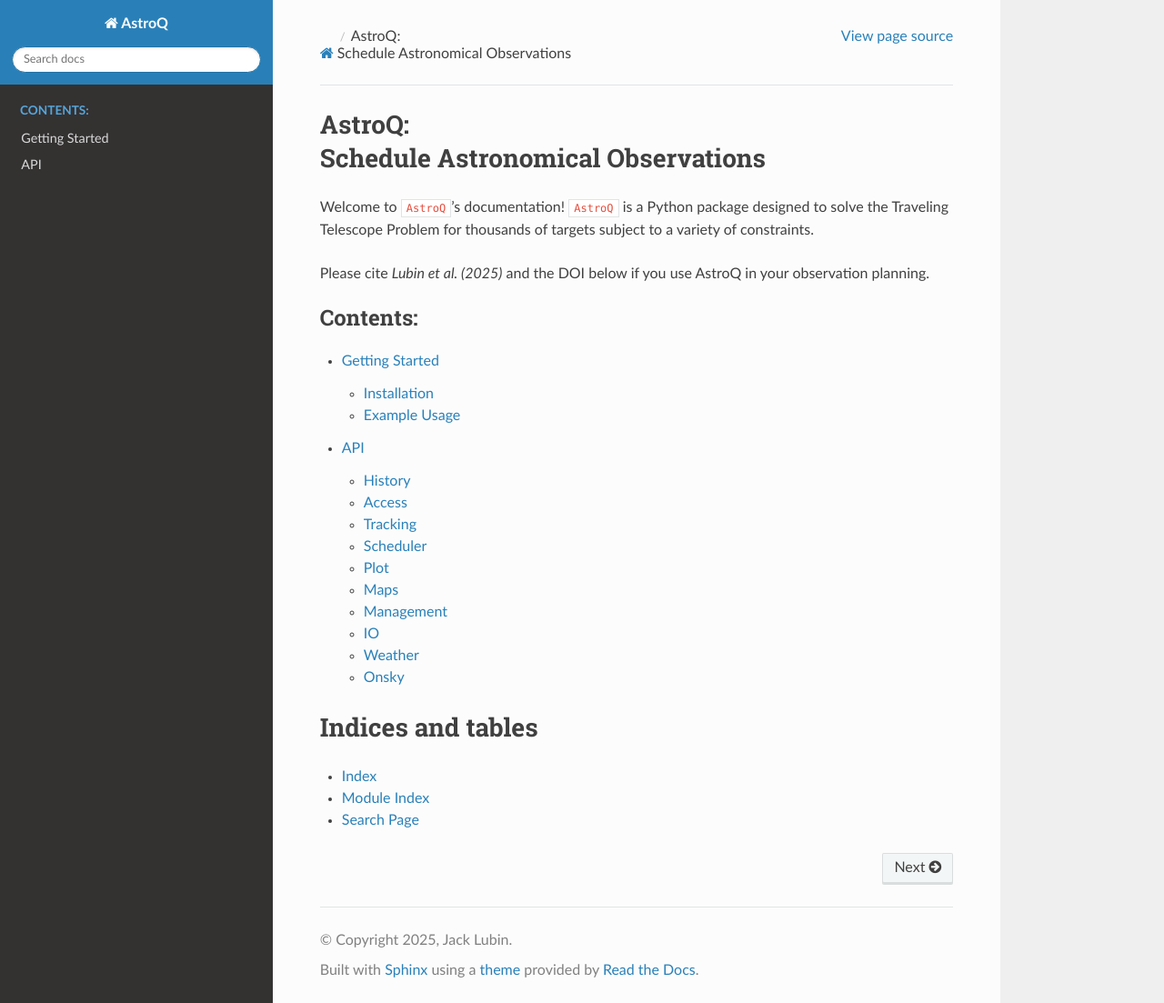
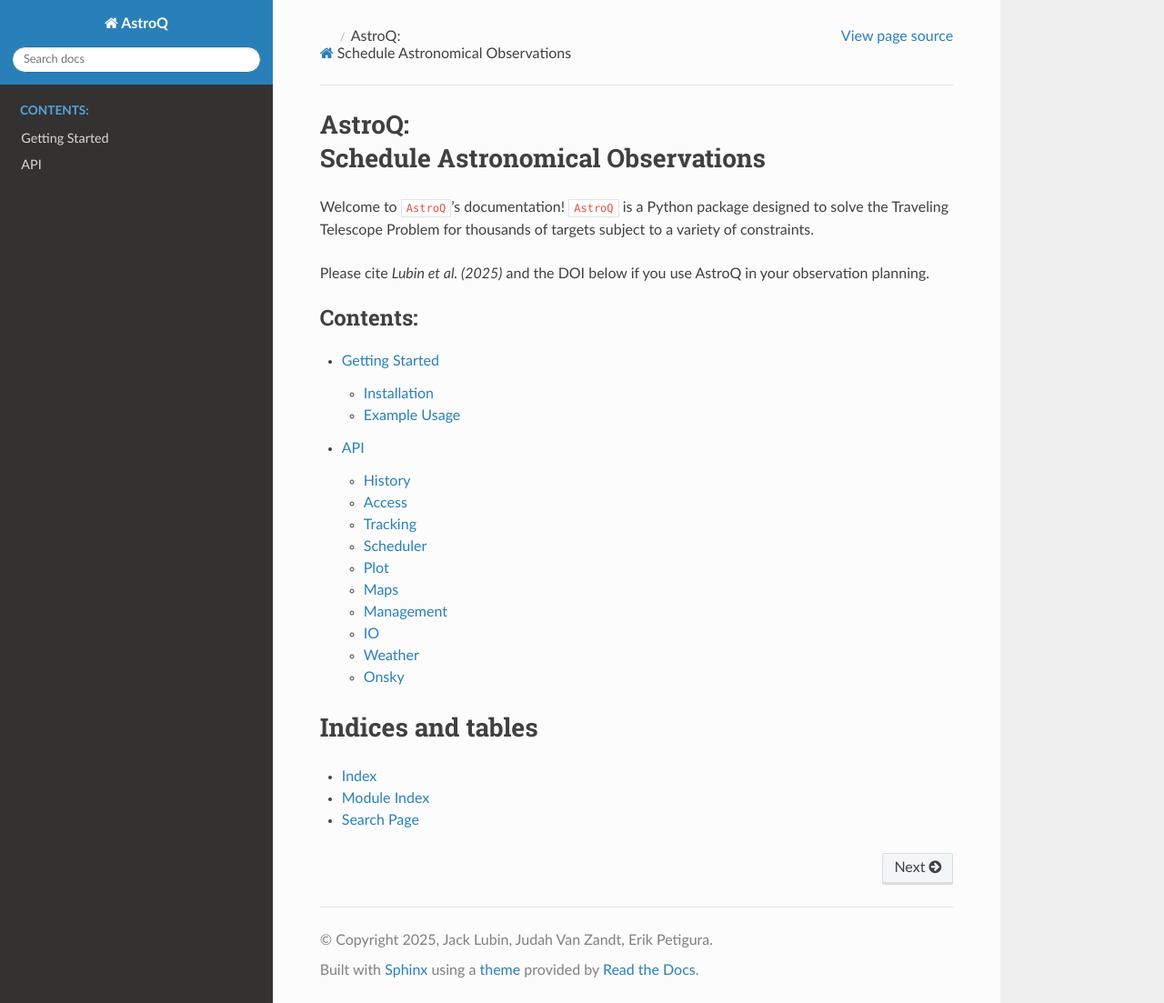
Before and after one commit to jluby127/AstroQ, a Sphinx documentation site: the page built from docs/index.rst, in a window 1280 px wide and 1103 px high. Shown: the whole window at 91% size. Built offline with Sphinx 7.4.7 and the Read the Docs theme 3.1.0, drawn with Linux system fonts in a browser that asks for light colours.

```diff
--- a/docs/conf.py
+++ b/docs/conf.py
@@ -13,8 +13,8 @@
 
 
 project = 'AstroQ'
-copyright = '2025, Jack Lubin'
-author = 'Jack Lubin'
+copyright = '2025, Jack Lubin, Judah Van Zandt, Erik Petigura'
+author = 'Jack Lubin, Judah Van Zandt, Erik Petigura'
 release = '1.0.0'
 
 # -- General configuration ---------------------------------------------------
```
Also changed, not shown: 1 other file.
